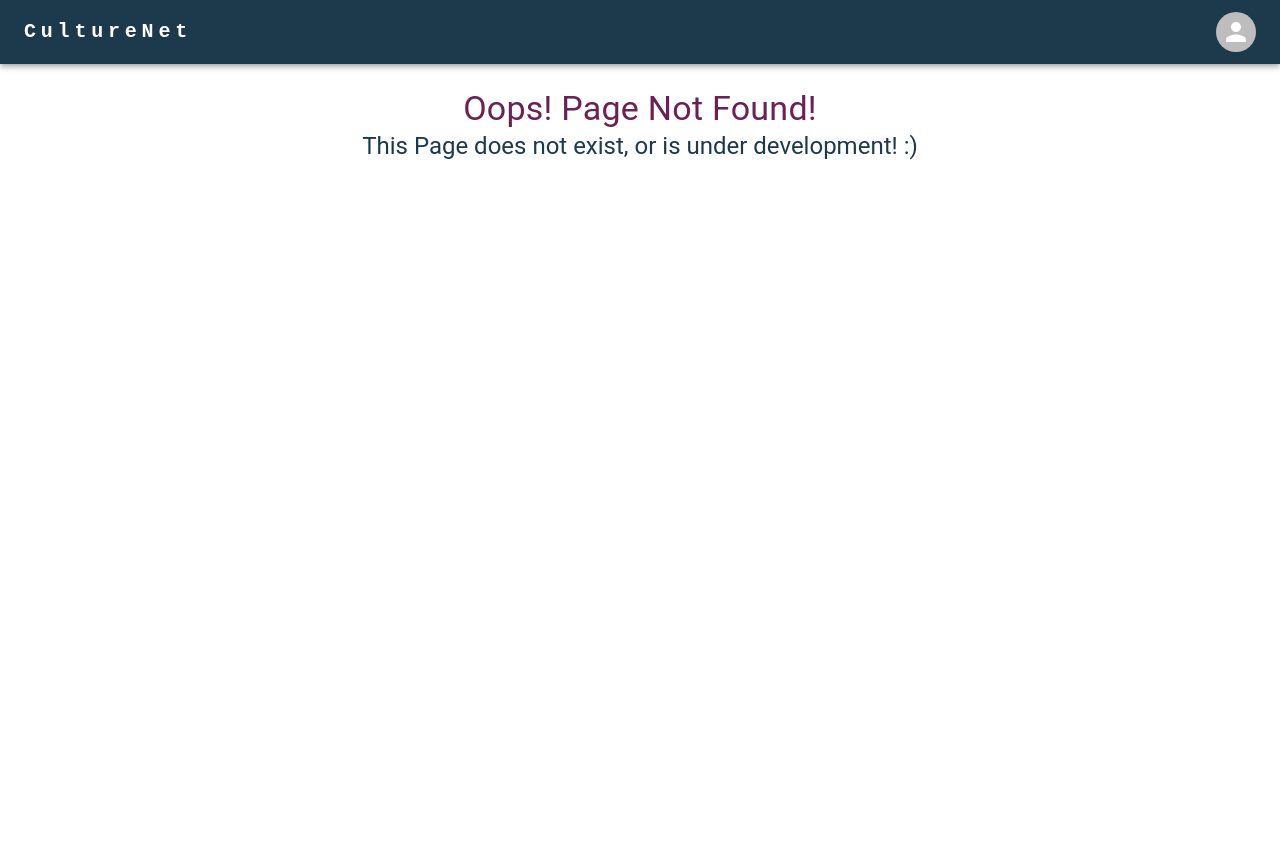
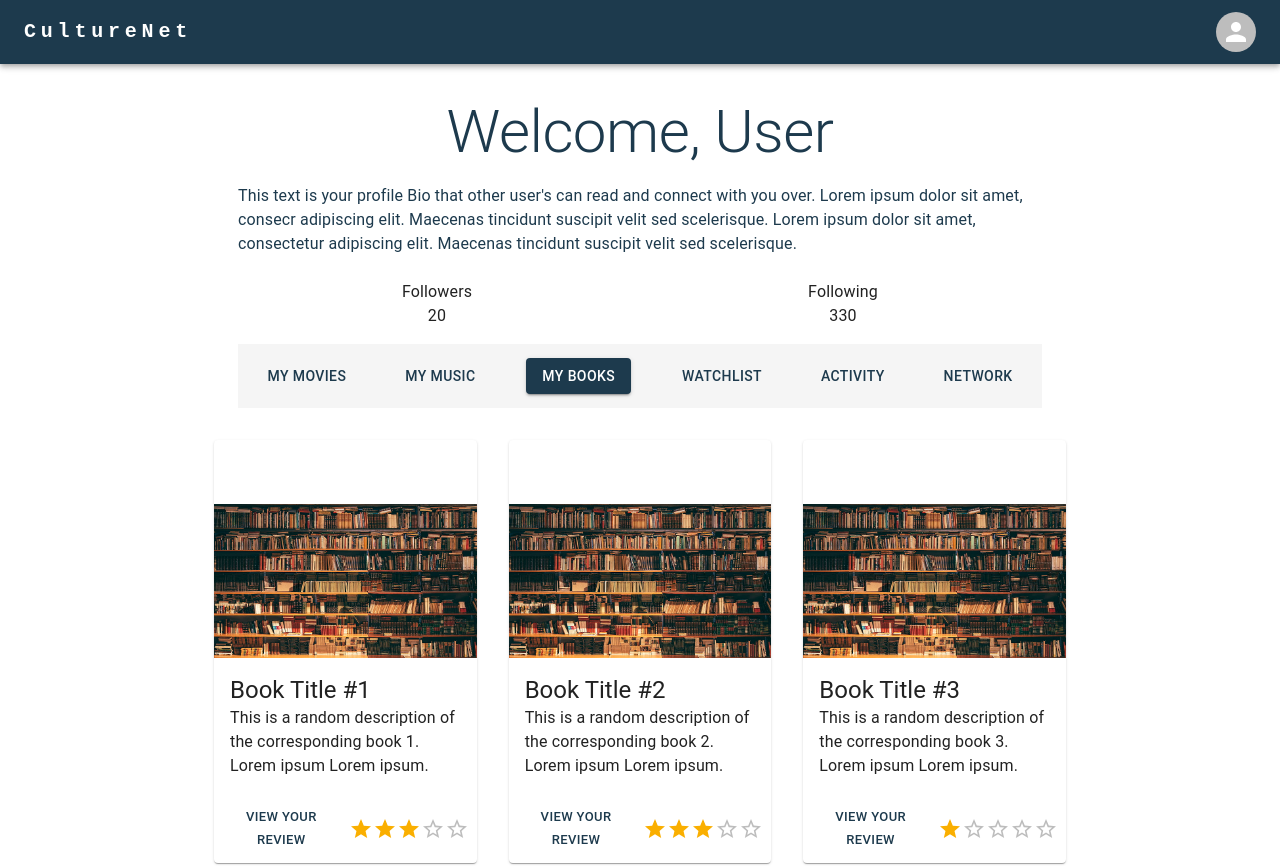
Before and after one commit to nikhilp5/CultureNet-FrontEnd, a React (Create React App) app: page /MyBooks in a window 1280 px wide. Before the commit this address had no page. Shown: the top 866 px of the page. Before the commit the page ends 800 px from the top, so only its background shows below. Built offline with nearby package versions, Linux system fonts and the light colour scheme.

Commit message:
Updated Routes and Navigation Method

```diff
--- a/src/components/user/UserDashboard.jsx
+++ b/src/components/user/UserDashboard.jsx
@@ -1,7 +1,14 @@
 import { AppBar, Button, Container, CssBaseline, Grid, ThemeProvider, Toolbar, Typography } from '@mui/material';
 import { appTheme } from '../../themes/theme';
+import { useNavigate } from "react-router-dom";
 
 export default function UserDashboard(props) {
+
+  const navigate = useNavigate();
+
+  const navigator = (page) => {
+    navigate("/" + page);
+  };
 
   return (
     <ThemeProvider theme={appTheme}>
@@ -42,17 +49,17 @@ export default function UserDashboard(props) {
         <AppBar style={{ display: 'flex' }} position="static" color="default" elevation={0} sx={{ mb: '2rem' }}>
           <Toolbar style={{ justifyContent: 'space-around', display: 'flex' }} disableGutters >
 
-            {props.id === "movies" ? <Button id="movies" variant={props.variant} href="/UserMovies" >MY MOVIES</Button> : <Button id="movies" variant="text" href="/UserMovies" >MY MOVIES</Button>}
+            {props.id === "movies" ? <Button id="movies" variant={props.variant} onClick={() => navigator("MyMovies")} >MY MOVIES</Button> : <Button id="movies" variant="text" onClick={() => navigator("MyMovies")} >MY MOVIES</Button>}
 
-            {props.id === "music" ? <Button id="music" variant={props.variant} href="/UserMusic" >MY MUSIC</Button> : <Button id="music" variant="text" href="/UserMusic" >MY MUSIC</Button>}
+            {props.id === "music" ? <Button id="music" variant={props.variant} onClick={() => navigator("MyMusic")} >MY MUSIC</Button> : <Button id="music" variant="text" onClick={() => navigator("MyMusic")}>MY MUSIC</Button>}
 
-            {props.id === "books" ? <Button id="books" variant={props.variant} href="/UserBooks" >MY BOOKS</Button> : <Button id="books" variant="text" href="/UserBooks" >MY BOOKS</Button>}
+            {props.id === "books" ? <Button id="books" variant={props.variant} onClick={() => navigator("MyBooks")} >MY BOOKS</Button> : <Button id="books" variant="text" onClick={() => navigator("MyBooks")} >MY BOOKS</Button>}
 
-            {props.id === "watchlist" ? <Button id="watchlist" variant={props.variant} href="/Watchlist" >WATCHLIST</Button> : <Button id="watchlist" variant="text" href="/Watchlist" >WATCHLIST</Button>}
+            {props.id === "watchlist" ? <Button id="watchlist" variant={props.variant} onClick={() => navigator("Watchlist")} >WATCHLIST</Button> : <Button id="watchlist" variant="text" onClick={() => navigator("Watchlist")}>WATCHLIST</Button>}
 
-            {props.id === "activity" ? <Button id="activity" variant={props.variant} href="" >ACTIVITY</Button> : <Button id="activity" variant="text" href="" >ACTIVITY</Button>}
+            {props.id === "activity" ? <Button id="activity" variant={props.variant} onClick={() => navigator("Activity")}>ACTIVITY</Button> : <Button id="activity" variant="text" onClick={() => navigator("Activity")}>ACTIVITY</Button>}
 
-            {props.id === "network" ? <Button id="network" variant={props.variant} href="" >NETWORK</Button> : <Button id="network" variant="text" href="" >NETWORK</Button>}
+            {props.id === "network" ? <Button id="network" variant={props.variant} onClick={() => navigator("Network")} >NETWORK</Button> : <Button id="network" variant="text" onClick={() => navigator("Network")} >NETWORK</Button>}
 
           </Toolbar>
         </AppBar>
--- a/src/routes/Routes.jsx
+++ b/src/routes/Routes.jsx
@@ -34,9 +34,9 @@ const AppRoutes = () => {
             <Route path="/Register" element={<Registration />}></Route>
             <Route path="/ForgotPassword" element={<ForgotPassword />}></Route>
             <Route path="/Profile" element={<UserProfile />}></Route>
-            <Route path="/UserMovies" element={<UserMovies />}></Route>
-            <Route path="/UserMusic" element={<UserMusic />}></Route>
-            <Route path="/UserBooks" element={<UserBooks />}></Route>
+            <Route path="/MyMovies" element={<UserMovies />}></Route>
+            <Route path="/MyMusic" element={<UserMusic />}></Route>
+            <Route path="/MyBooks" element={<UserBooks />}></Route>
         </Routes>
     );
 };
```
